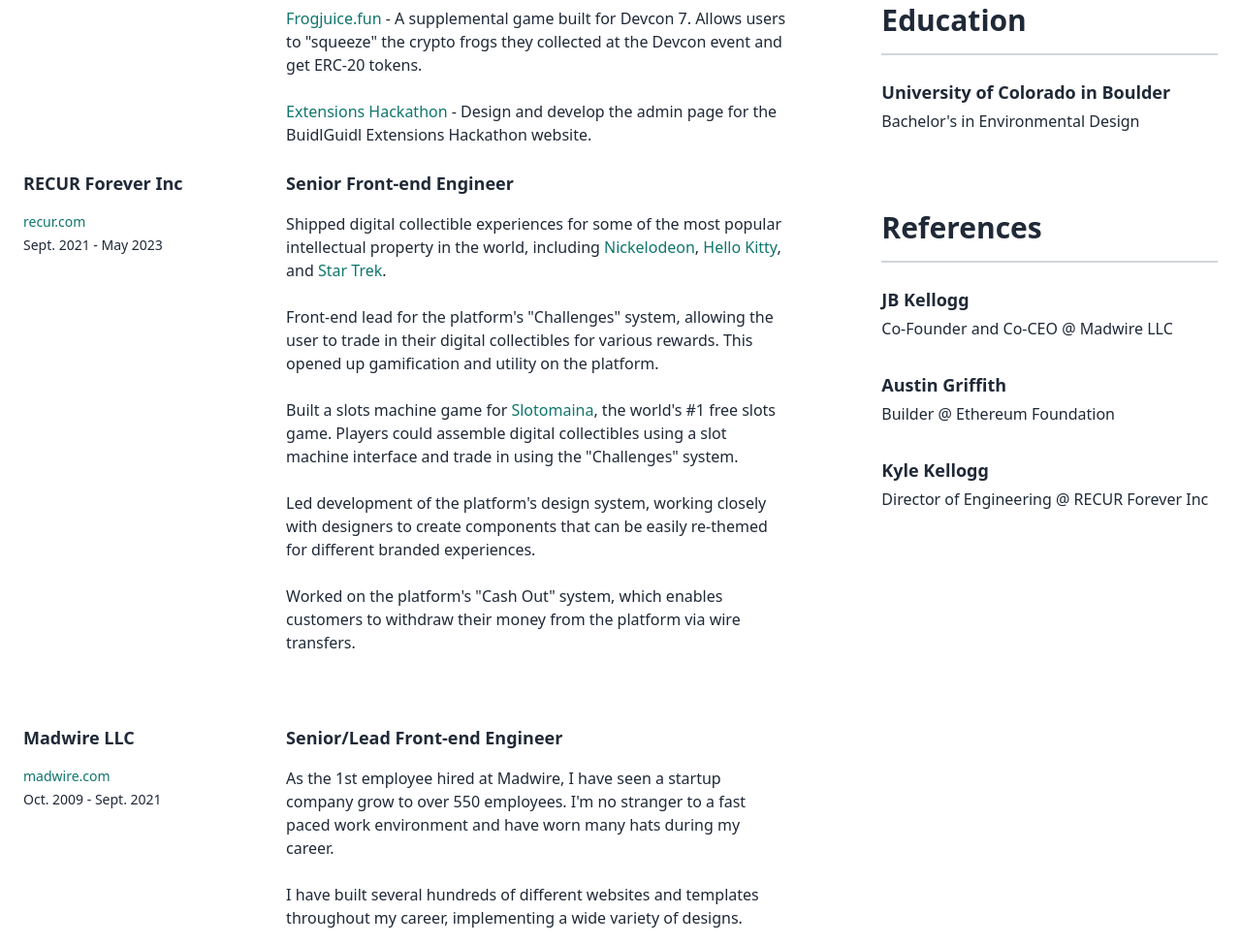
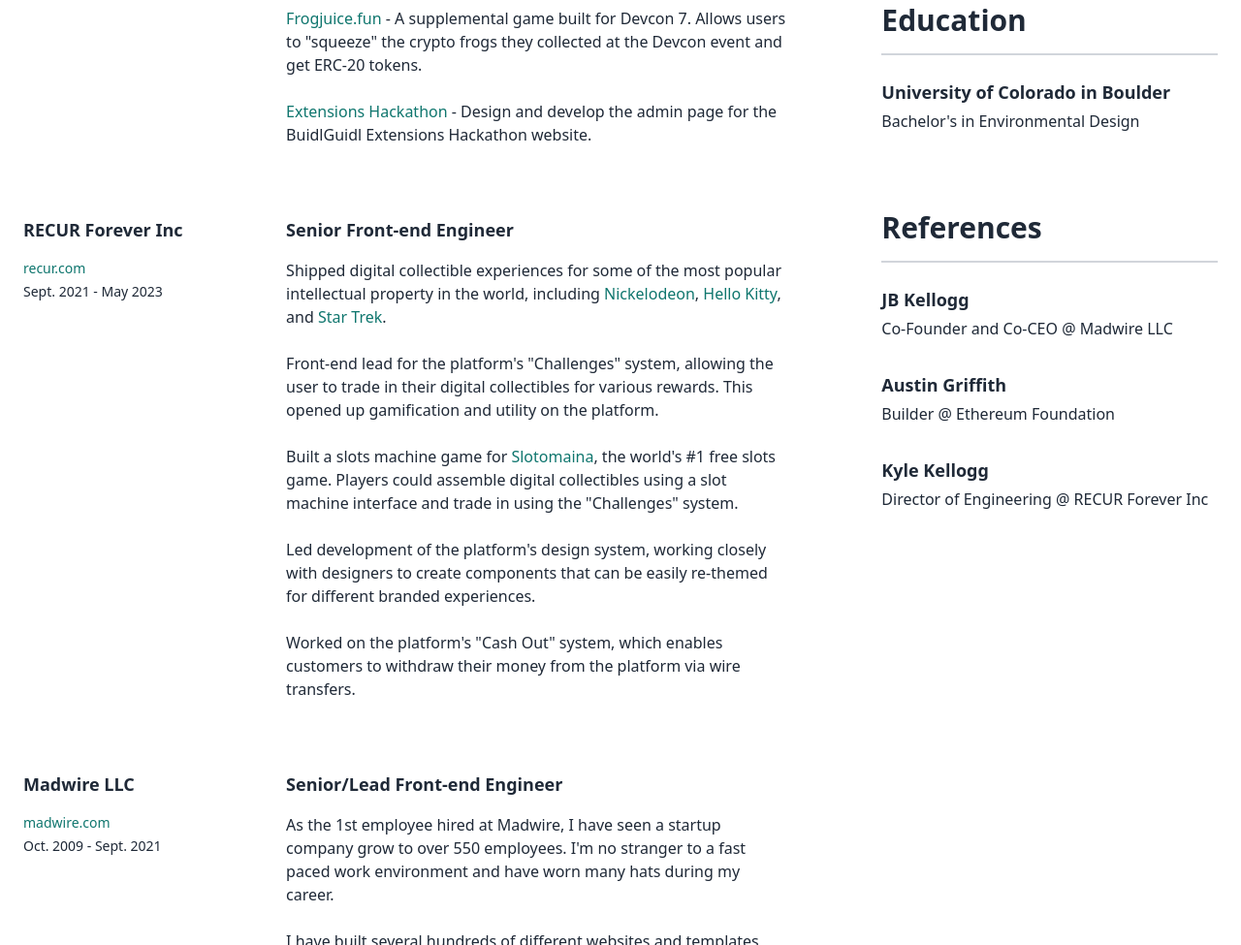
Before and after one commit to ChangoMan/hchang-website, a website: page src/resume/index.html in a window 1280 px wide. Shown: the part 761-1736 px from the top of the page at 97% size. Drawn offline with Linux system fonts and the light colour scheme.

Commit message:
add spacing

```diff
--- a/src/resume/index.html
+++ b/src/resume/index.html
@@ -201,7 +201,7 @@
               </div>
             </div>
 
-            <div class="grid grid-cols-1 lg:grid-cols-3 gap-x-6">
+            <div class="grid grid-cols-1 lg:grid-cols-3 gap-x-6 mt-8 lg:mt-12">
               <div>
                 <h3 class="mb-1 lg:mb-4 font-semibold text-lg">
                   RECUR Forever Inc
```
